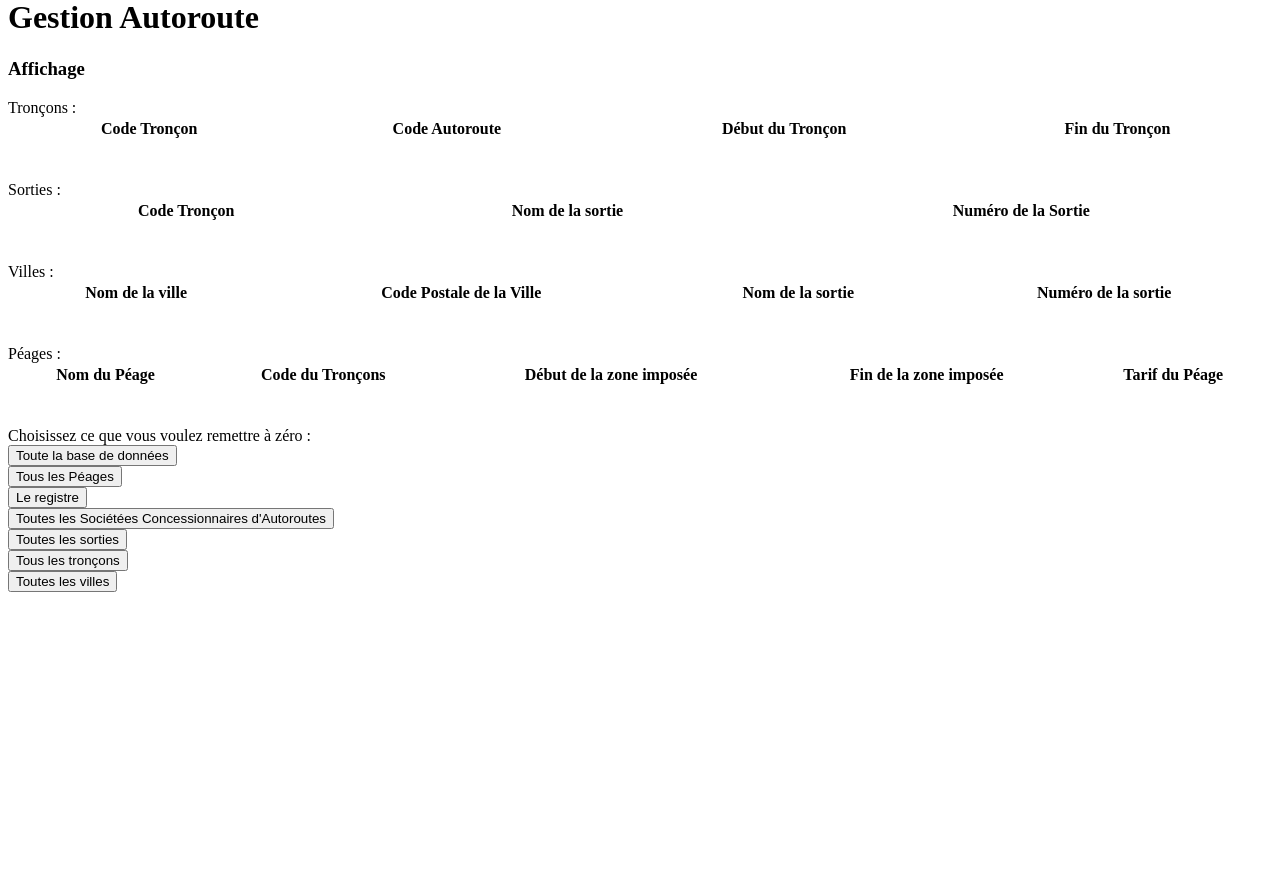
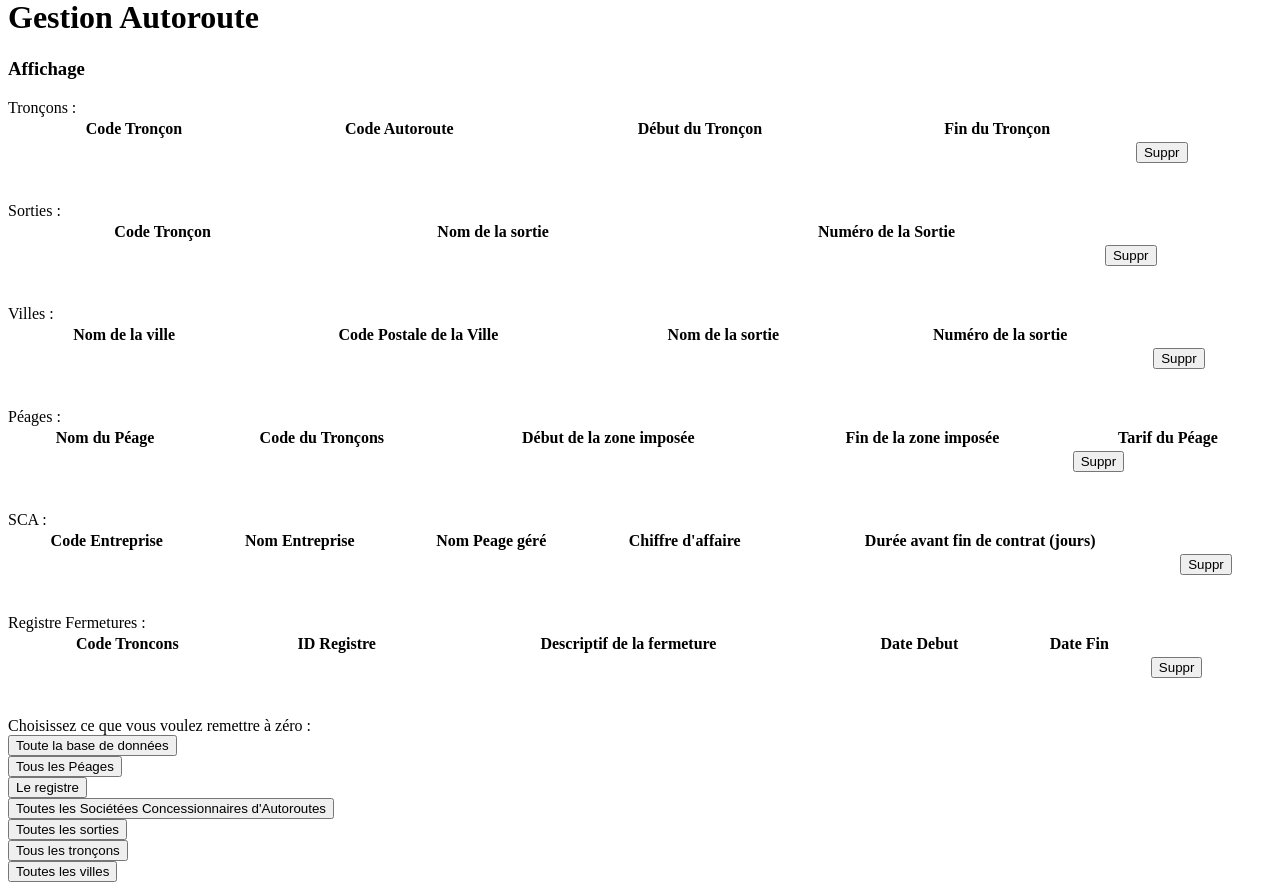
Before and after one commit to Sigaur/ProjetBdd2, a PHP site: page / in a window 1280 px wide. Shown: the part 22-912 px from the top of the page. Before the commit the page ends 614 px from the top, so only its background shows below. Run offline with PHP 8.4, Linux system fonts and the light colour scheme; tables that the repository leaves empty or names only in its code hold one stand-in row (values such as "Sample post"); data that the repository does not hold is empty.

Commit message:
MCV + Affichage + Delete

```diff
--- /dev/null
+++ b/controlleur.php
@@ -0,0 +1,207 @@
+<?php
+require_once('resetDB.php');
+require_once('db.php');
+
+	if (isset($_POST['reset']))
+	{
+		if($_POST['reset'] == 'database')
+		{
+			resetDB();
+			print("Base de données remise à zéro");
+		}
+		if($_POST['reset'] == 'peages')
+		{
+			resetPeages();
+			print("Péages remis à zéro");
+		}
+		if($_POST['reset'] == 'registre')
+		{
+			resetRegistre();
+			print("Registre remis à zéro");
+		}
+		if($_POST['reset'] == 'sca')
+		{
+			resetSca();
+			print("Sca remis à zéro");
+		}
+		if($_POST['reset'] == 'sorties')
+		{
+			resetSorties();
+			print("Sorties remises à zéro");
+		}
+		if($_POST['reset'] == 'troncons')
+		{
+			resetTroncons();
+			print("Tronçons remis à zéro");
+		}
+		if($_POST['reset'] == 'villes')
+		{
+			resetVilles();
+			print("Villes remises à zéro");
+		}
+		print("<br><br><a href='index.php'>Revenir au Menu Principal</a>");
+	}
+
+	if (isset($_POST['troncon']))
+	{
+		$temp = $_POST['troncon'];
+		delete_troncon($temp);
+		print("<br>tronçon $temp supprimé");
+		print("<br><br><a href='index.php'>Revenir au Menu Principal</a>");
+	}
+
+	if (isset($_POST['sortie']))
+	{
+		$temp = $_POST['sortie'];
+		delete_sortie($temp);
+		print("<br>Sortie $temp supprimé");
+		print("<br><br><a href='index.php'>Revenir au Menu Principal</a>");
+	}
+
+	if (isset($_POST['ville']))
+	{
+		$temp = $_POST['ville'];
+		delete_ville($temp);
+		print("<br>Ville $temp supprimée");
+		print("<br><br><a href='index.php'>Revenir au Menu Principal</a>");
+	}
+
+	if (isset($_POST['peage']))
+	{
+		$temp = $_POST['peage'];
+		delete_peage($temp);
+		print("<br>Peage $temp supprimé");
+		print("<br><br><a href='index.php'>Revenir au Menu Principal</a>");
+	}
+
+	if (isset($_POST['sca']))
+	{
+		$temp = $_POST['sca'];
+		delete_sca($temp);
+		print("<br>Sca $temp supprimé");
+		print("<br><br><a href='index.php'>Revenir au Menu Principal</a>");
+	}
+
+	if (isset($_POST['registre']))
+	{
+		$temp = $_POST['registre'];
+		delete_registre($temp);
+		print("<br>Registre $temp supprimé");
+		print("<br><br><a href='index.php'>Revenir au Menu Principal</a>");
+	}
+
+
+
+
+function printTableRowTroncons($CodT, $CodA, $DuKm, $AuKm)
+{
+	print("<tr>
+	    <td>$CodT</td>
+	    <td>$CodA</td>
+	    <td>$DuKm</td>
+	    <td>$AuKm</td>
+	    <td>
+	    	<form action='controlleur.php' method='post'>
+			<input type='hidden' name='troncon' value='$CodT'>
+			<button type='Submit'>Suppr
+			</button>
+			</form>
+		</td>
+	  	</tr>"
+	  	);
+}
+//class='btn btn-primary btn-block buttonWhite
+
+function printTableRowSorties($CodT, $Libelle, $Numero)
+{
+	print("<tr>
+	    <td>$CodT</td>
+	    <td>$Libelle</td>
+	    <td>$Numero</td>
+	    <td>
+	    	<form action='controlleur.php' method='post'>
+			<input type='hidden' name='sortie' value='$Libelle'>
+			<button type='Submit'>Suppr
+			</button>
+			</form>
+		</td>
+	  	</tr>"
+	  	);
+}
+
+function printTableRowVilles($Nom, $CodP, $Libelle, $Numero)
+{
+	print("<tr>
+	    <td>$Nom</td>
+	    <td>$CodP</td>
+	    <td>$Libelle</td>
+	    <td>$Numero</td>
+	    <td>
+	    	<form action='controlleur.php' method='post'>
+			<input type='hidden' name='ville' value='$Nom'>
+			<button type='Submit'>Suppr
+			</button>
+			</form>
+		</td>
+	  	</tr>"
+	  	);
+}
+
+function printTableRowPeages($Nom, $CodT, $PgDuKm, $PgAuKm, $Tarif)
+{
+	print("<tr>
+	    <td>$Nom</td>
+	    <td>$CodT</td>
+	    <td>$PgDuKm</td>
+	    <td>$PgAuKm</td>
+	    <td>$Tarif</td>
+	    <td>
+	    	<form action='controlleur.php' method='post'>
+			<input type='hidden' name='peage' value='$Nom'>
+			<button type='Submit'>Suppr
+			</button>
+			</form>
+		</td>
+	  	</tr>"
+	  	);
+}
+
+function printTableRowSca($CodE, $Nom, $NomPeage, $CA, $DateFin)
+{
+	print("<tr>
+	    <td>$CodE</td>
+	    <td>$Nom</td>
+	    <td>$NomPeage</td>
+	    <td>$CA</td>
+	    <td>$DateFin</td>
+	    <td>
+	    	<form action='controlleur.php' method='post'>
+			<input type='hidden' name='sca' value='$CodE'>
+			<button type='Submit'>Suppr
+			</button>
+			</form>
+		</td>
+	  	</tr>"
+	  	);
+}
+
+function printTableRowRegistre($CodT, $IdRegistre, $Descriptif, $DateDebut, $DateFin)
+{
+	print("<tr>
+	    <td>$CodT</td>
+	    <td>$IdRegistre</td>
+	    <td>$Descriptif</td>
+	    <td>$DateDebut</td>
+	    <td>$DateFin</td>
+	    <td>
+	    	<form action='controlleur.php' method='post'>
+			<input type='hidden' name='registre' value='$IdRegistre'>
+			<button type='Submit'>Suppr
+			</button>
+			</form>
+		</td>
+	  	</tr>"
+	  	);
+}
+
+?>
--- a/db.php
+++ b/db.php
@@ -25,10 +25,20 @@
 		return query_database($SQLCmd);
 	}
 
+	function delete_troncon($CodT)
+	{
+		query_database("DELETE FROM troncons WHERE CodT=\"$CodT\"");
+	}
+
 	function retrieve_sorties()
 	{
 		$SQLCmd = 'SELECT * FROM sorties';
 		return query_database($SQLCmd);
+	}
+
+	function delete_sortie($Libelle)
+	{
+		query_database("DELETE FROM sorties WHERE Libelle=\"$Libelle\"");
 	}
 
 	function retrieve_villes()
@@ -37,10 +47,20 @@
 		return query_database($SQLCmd);
 	}
 
+	function delete_ville($Nom)
+	{
+		query_database("DELETE FROM villes WHERE Nom=\"$Nom\"");
+	}
+
 	function retrieve_peages()
 	{
 		$SQLCmd = 'SELECT * FROM peages';
 		return query_database($SQLCmd);
+	}
+
+	function delete_peage($Nom)
+	{
+		query_database("DELETE FROM peage WHERE Nom=\"$Nom\"");
 	}
 
 	function retrieve_sca()
@@ -49,9 +69,19 @@
 		return query_database($SQLCmd);
 	}
 
+	function delete_sca($CodE)
+	{
+		query_database("DELETE FROM sca WHERE CodE=\"$CodE\"");
+	}
+
 	function retrieve_registre()
 	{
 		$SQLCmd = 'SELECT * FROM registre';
 		return query_database($SQLCmd);
 	}
+
+	function delete_registre($IdRegistre)
+	{
+		query_database("DELETE FROM registre WHERE IdRegistre=\"$IdRegistre\"");
+	}
 ?>
--- a/index.php
+++ b/index.php
@@ -13,10 +13,11 @@
 	    <th>Code Autoroute</th>
 	    <th>Début du Tronçon</th>
 	    <th>Fin du Tronçon</th>
+	    <th>   </th>
 	  </tr>
 	<?php
-		require_once('resetDB.php');
-		require_once('myFunctions.php');
+		//require_once('resetDB.php');
+		require_once('controlleur.php');
 		$results_id = retrieve_troncons();
 		while ($row = $results_id->fetch_assoc())
 		{
@@ -32,6 +33,7 @@
 	    <th>Code Tronçon</th>
 	    <th>Nom de la sortie</th>
 	    <th>Numéro de la Sortie</th>
+	    <th>   </th>
 	  </tr>
 	<?php
 		$results_id = retrieve_sorties();
@@ -50,6 +52,7 @@
 	    <th>Code Postale de la Ville</th>
 	    <th>Nom de la sortie</th>
 	    <th>Numéro de la sortie</th>
+	    <th>   </th>
 	  </tr>
 	<?php
 		$results_id = retrieve_villes();
@@ -69,6 +72,7 @@
 	    <th>Début de la zone imposée</th>
 	    <th>Fin de la zone imposée</th>
 		<th>Tarif du Péage</th>
+		<th>   </th>
 	  </tr>
 	<?php
 		$results_id = retrieve_peages();
@@ -80,66 +84,74 @@
 	</table>
 	<br><br>
 
+	SCA :
+	<table style="width:100%">
+	  <tr>
+	    <th>Code Entreprise</th>
+	    <th>Nom Entreprise</th>
+	    <th>Nom Peage géré</th>
+	    <th>Chiffre d'affaire</th>
+		<th>Durée avant fin de contrat (jours)</th>
+		<th>   </th>
+	  </tr>
+	<?php
+		$results_id = retrieve_peages();
+		while ($row = $results_id->fetch_assoc())
+		{
+			printTableRowSca($row['CodE'], $row['Nom'], $row['NomPeage'], $row['CA'], $row['DateFin']);
+		}
+	?>
+	</table>
+	<br><br>
+
+	Registre Fermetures :
+	<table style="width:100%">
+	  <tr>
+	    <th>Code Troncons</th>
+	    <th>ID Registre</th>
+	    <th>Descriptif de la fermeture</th>
+	    <th>Date Debut</th>
+		<th>Date Fin</th>
+		<th>   </th>
+	  </tr>
+	<?php
+		$results_id = retrieve_peages();
+		while ($row = $results_id->fetch_assoc())
+		{
+			printTableRowRegistre($row['CodT'], $row['IdRegistre'], $row['Descriptif'], $row['DateDebut'], $row['DateFin']);
+		}
+	?>
+	</table>
+	<br><br>
+
 	Choisissez ce que vous voulez remettre à zéro :
-	<form action="" method="post">
+	<form action="controlleur.php" method="post">
 		<input type="hidden"  name="reset" value="database">
 		<input type="submit" value="Toute la base de données">
 	</form>
-	<form action="" method="post">
+	<form action="controlleur.php" method="post">
 		<input type="hidden"  name="reset" value="peages">
 		<input type="submit" value="Tous les Péages">
 	</form>
-	<form action="" method="post">
+	<form action="controlleur.php" method="post">
 		<input type="hidden"  name="reset" value="registre">
 		<input type="submit" value="Le registre">
 	</form>
-	<form action="" method="post">
+	<form action="controlleur.php" method="post">
 		<input type="hidden"  name="reset" value="sca">
 		<input type="submit" value="Toutes les Sociétées Concessionnaires d'Autoroutes">
 	</form>
-	<form action="" method="post">
+	<form action="controlleur.php" method="post">
 		<input type="hidden"  name="reset" value="sorties">
 		<input type="submit" value="Toutes les sorties">
 	</form>
-	<form action="" method="post">
+	<form action="controlleur.php" method="post">
 		<input type="hidden"  name="reset" value="troncons">
 		<input type="submit" value="Tous les tronçons">
 	</form>
-	<form action="" method="post">
+	<form action="controlleur.php" method="post">
 		<input type="hidden"  name="reset" value="villes">
 		<input type="submit" value="Toutes les villes">
 	</form>
-	<?php
-	if (isset($_POST['reset']))
-	{
-		if($_POST['reset'] == 'database')
-		{
-			resetDB();
-		}
-		if($_POST['reset'] == 'peages')
-		{
-			resetPeages();
-		}
-		if($_POST['reset'] == 'registre')
-		{
-			resetRegistre();
-		}
-		if($_POST['reset'] == 'sca')
-		{
-			resetSca();
-		}
-		if($_POST['reset'] == 'sorties')
-		{
-			resetSorties();
-		}
-		if($_POST['reset'] == 'troncons')
-		{
-			resetTroncons();
-		}
-		if($_POST['reset'] == 'villes')
-		{
-			resetVilles();
-		}
-	}
-	?>
+
 </body>
--- a/resetDB.php
+++ b/resetDB.php
@@ -40,9 +40,9 @@
 	function resetSca()
 	{
 		query_database("DROP TABLE IF EXISTS sca");
-		query_database("CREATE TABLE sca(		CodT VARCHAR(10),
-												CodE VARCHAR(10),
+		query_database("CREATE TABLE sca(		CodE VARCHAR(10),
 												Nom VARCHAR(100),
+												NomPeage VARCHAR(10),
 												CA INT,
 												DateFin INT)");
 	}
@@ -89,9 +89,9 @@
 												Numero INT)");
 
 		query_database("INSERT INTO villes VALUES('Rambouillet',
-												1,
 												65000,
-												'Rambouillet')");
+												'Rambouillet',
+												1)");
 	}
 
 ?>
```
Also changed, not shown: myFunctions.php (deleted, +0 -47 lines).
